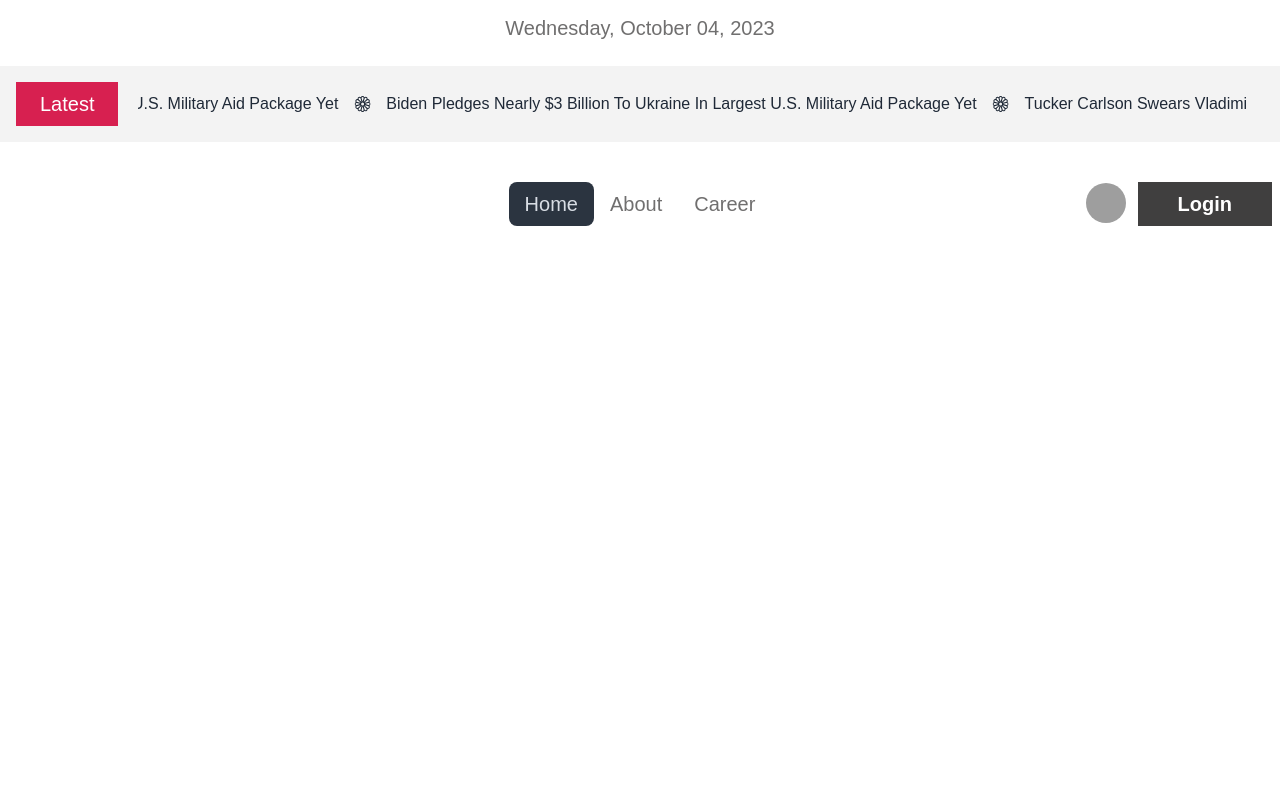
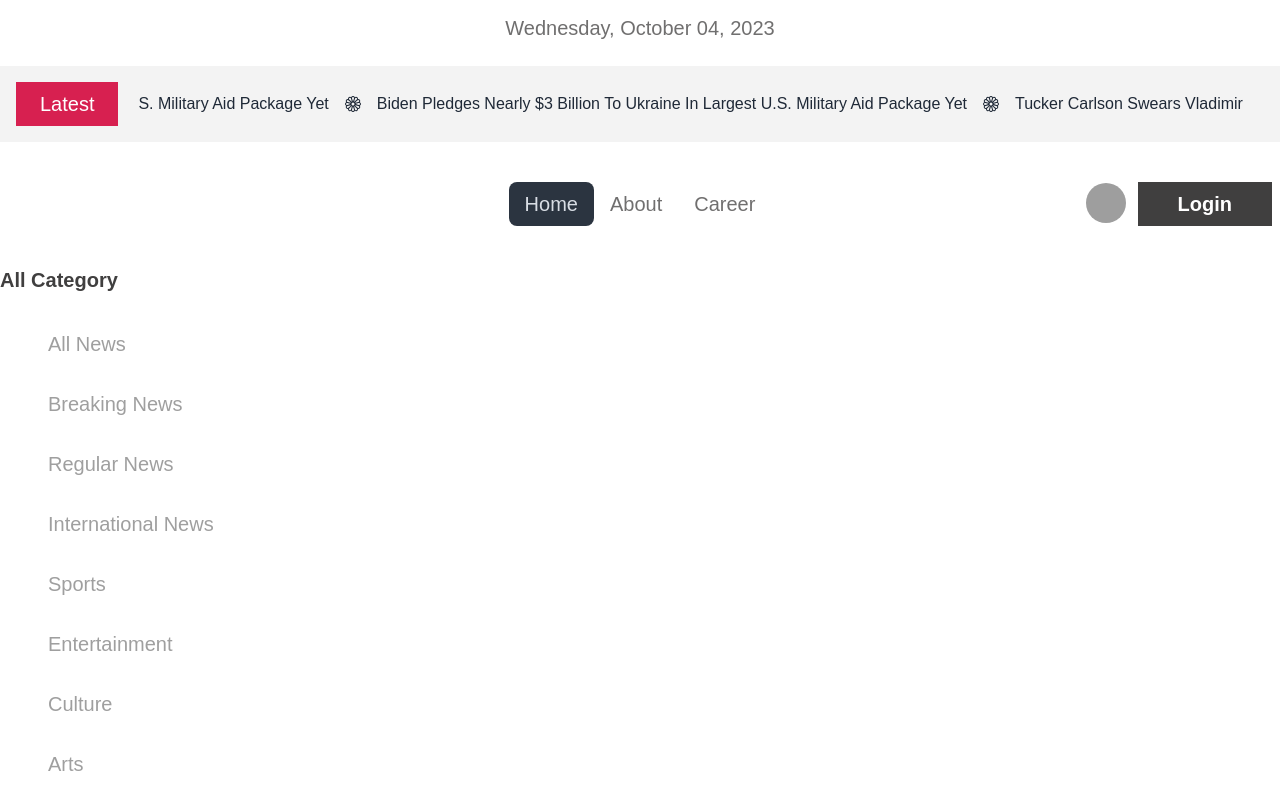
Before and after one commit to Shohanojjaman/dragon-news, a React (Vite) app: page / in a window 1280 px wide. Shown: the part 390-1184 px from the top of the page. Before the commit the page ends 800 px from the top, so only its background shows below. Built offline with nearby package versions, Linux system fonts and the light colour scheme; grey boxes are pictures that could not be loaded.

Commit message:
Added lift side bar to Home page.

```diff
--- a/src/Page/Home/Home.jsx
+++ b/src/Page/Home/Home.jsx
@@ -1,3 +1,4 @@
+import LeftAsides from '../../Components/Asides/LeftAsides';
 import Header from '../../Components/Header/Header';
 import Navbar from '../../Components/Header/Navbar';
 import LatestNews from '../../Components/Latest/LatestNews';
@@ -8,6 +9,9 @@ const Home = () => {
       <Header></Header>
       <LatestNews></LatestNews>
       <Navbar></Navbar>
+      <div className="grid grid-cols-4">
+        <LeftAsides></LeftAsides>
+      </div>
     </div>
   );
 };
```
